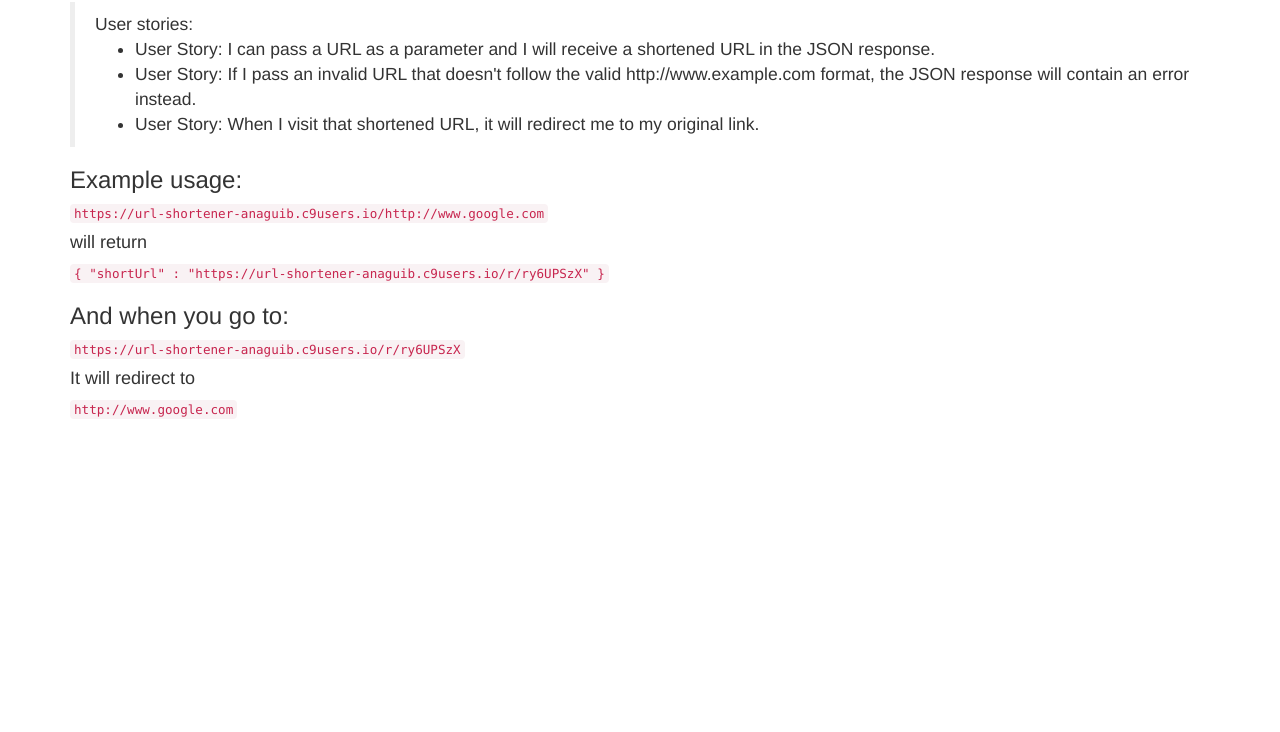
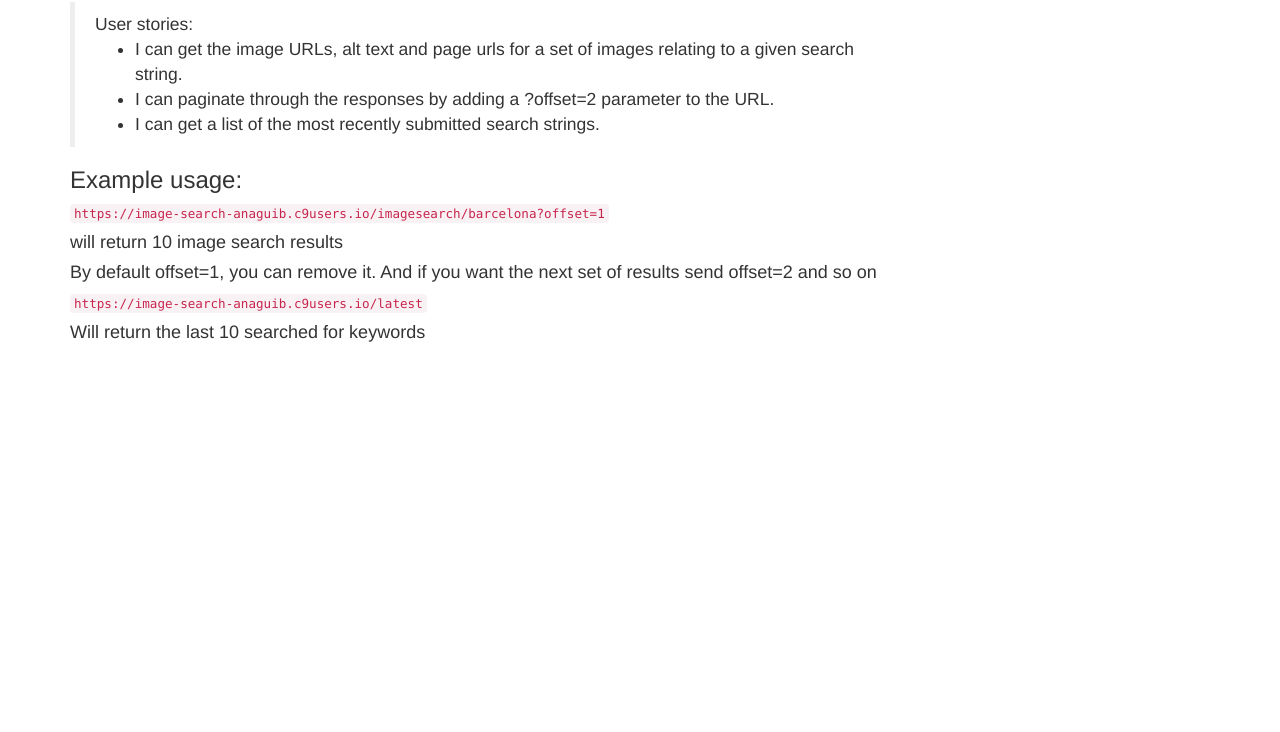
Before and after one commit to ahmednaguib/file-metadata, a website: page public/index.html in a window 1280 px wide. Shown: the part 68-800 px from the top of the page. Drawn offline with nearby package versions, Linux system fonts and the light colour scheme.

Commit message:
add index route

```diff
--- a/app/routes/index.js
+++ b/app/routes/index.js
@@ -10,4 +10,8 @@ module.exports = function (app, db) {
 	app.route('/latest')
 	.get(apiController.latestSearches);
 
+	app.route('/')
+	.get(function(req,res) {
+		res.sendFile(path + '/public/index.html');
+	});
 };
--- a/public/index.html
+++ b/public/index.html
@@ -2,37 +2,31 @@
 <!doctype html>
 <html lang="en">
     <head>
-        <title>url shortener microservice</title>
+        <title>Image Search</title>
         <link rel="stylesheet" href="https://maxcdn.bootstrapcdn.com/bootstrap/3.3.6/css/bootstrap.min.css">
     </head>
     <body>
         <div class="container">
             <h1 class="header">
-                API Basejump: url shortener microservice
+                API Basejump: Image Search
             </h1>
             <blockquote>
                 User stories:
                 <ul>
-                    <li>User Story: I can pass a URL as a parameter and I will receive a shortened URL in the JSON response.</li>
-                    <li>User Story: If I pass an invalid URL that doesn't follow the valid http://www.example.com format, the JSON response will contain an error instead.</li>
-                    <li>User Story: When I visit that shortened URL, it will redirect me to my original link.</li>
+                    <li>I can get the image URLs, alt text and page urls for a set of images relating to a given search</li> string.
+                    <li>I can paginate through the responses by adding a ?offset=2 parameter to the URL.</li>
+                    <li>I can get a list of the most recently submitted search strings.</li>
+                </ul>
             </blockquote>
             <h3>Example usage:</h3>
-            <code>https://url-shortener-anaguib.c9users.io/http://www.google.com</code><br>
-            <h4>will return</h4>
+            <code>https://image-search-anaguib.c9users.io/imagesearch/barcelona?offset=1</code><br>
+            <h4>will return 10 image search results</h4>
+            <h4>By default offset=1, you can remove it. And if you want the next set of results send offset=2 and so on</h4>
+
             <code>
-                {
-                    "shortUrl" : "https://url-shortener-anaguib.c9users.io/r/ry6UPSzX"
-                }</code>
-
-            <h3>And when you go to:</h3>
-            <code>
-                https://url-shortener-anaguib.c9users.io/r/ry6UPSzX
+                https://image-search-anaguib.c9users.io/latest
             </code>
-            <h4>It will redirect to</h4>
-            <code>
-                http://www.google.com
-            </code>
+            <h4>Will return the last 10 searched for keywords</h4>
         </div>
     </body>
 </html>
```
